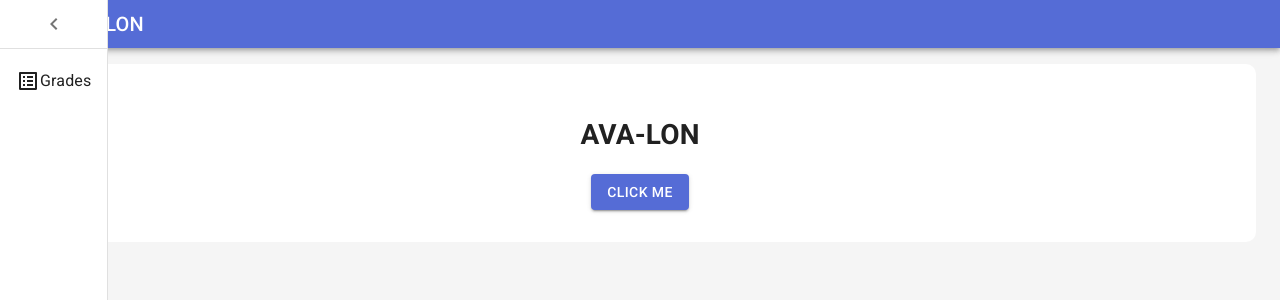
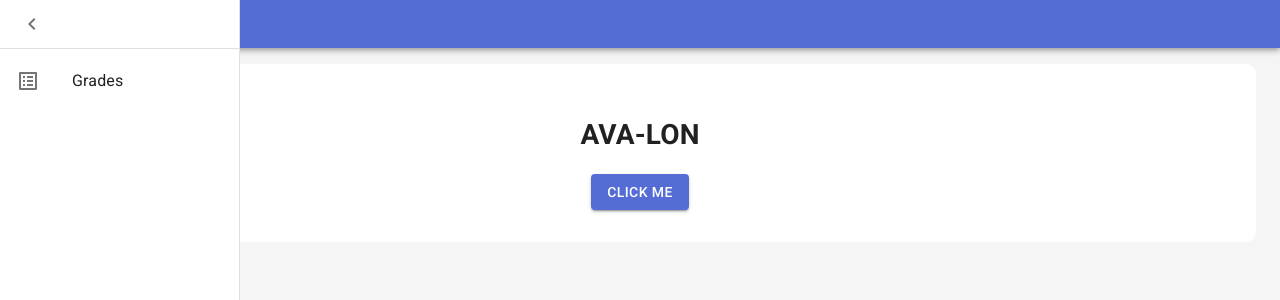
Before and after one commit to RoneyPasolini/ava-lon, a Next.js app: page / in a window 1280 px wide. Both pictures are taken after a click on the button "menu". Shown: the top 300 px of the page. Built offline with nearby package versions, Linux system fonts and the light colour scheme.

Commit message:
feat: create styles for NavMenu

```diff
--- a/src/components/Navigation/NavMenu.tsx
+++ b/src/components/Navigation/NavMenu.tsx
@@ -1,15 +1,38 @@
 import {
+  createStyles,
   Divider,
   Drawer,
   List,
   ListItem,
-  ListItemText
+  ListItemIcon,
+  ListItemText,
+  makeStyles,
+  Theme
 } from '@material-ui/core'
 
 import Link from 'next/link'
 import { useContext } from 'react'
 import { NavMenuContext } from '../../contexts/NavMenuContext'
 import CloseMenuButton from './CloseMenuButton'
+
+const drawerWidth = 240
+
+const useStyles = makeStyles((theme: Theme) =>
+  createStyles({
+    drawer: {
+      width: drawerWidth
+    },
+    drawerPaper: {
+      width: drawerWidth,
+      textAlign: 'center'
+    },
+    drawerHeader: {
+      display: 'flex',
+      alignItems: 'center',
+      padding: theme.spacing(0, 1)
+    }
+  })
+)
 
 export interface NavItem {
   text: string
@@ -23,16 +46,27 @@ interface Props {
 
 export function NavMenu({ navItems }: Props) {
   const { isOpen } = useContext(NavMenuContext)
+  const classes = useStyles()
 
   return (
-    <Drawer variant="persistent" anchor="left" open={isOpen}>
-      <CloseMenuButton />
+    <Drawer
+      variant="persistent"
+      anchor="left"
+      open={isOpen}
+      className={classes.drawer}
+      classes={{
+        paper: classes.drawerPaper
+      }}
+    >
+      <div className={classes.drawerHeader}>
+        <CloseMenuButton />
+      </div>
       <Divider />
       <List>
         {navItems.map((item) => (
           <Link href={item.url} key={item.text}>
             <ListItem button>
-              {item.icon}
+              <ListItemIcon>{item.icon}</ListItemIcon>
               <ListItemText primary={item.text} />
             </ListItem>
           </Link>
```
